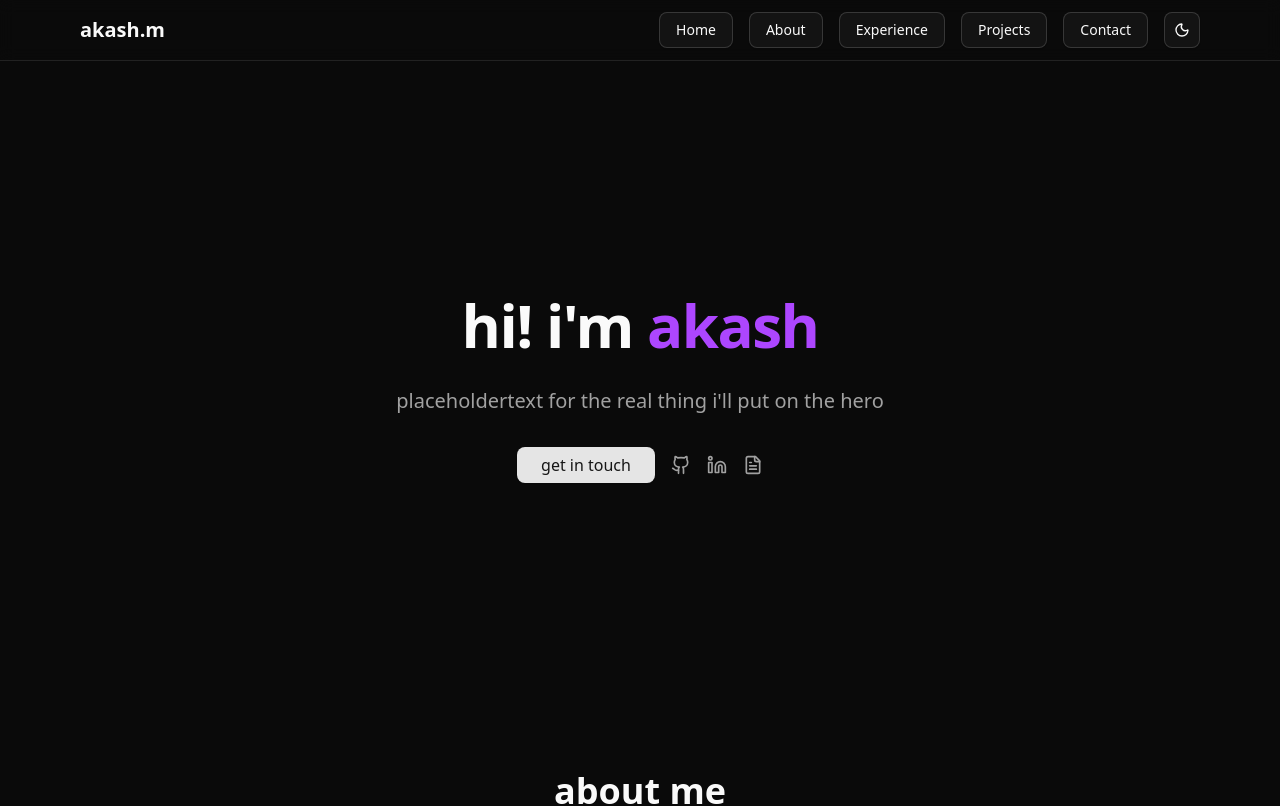
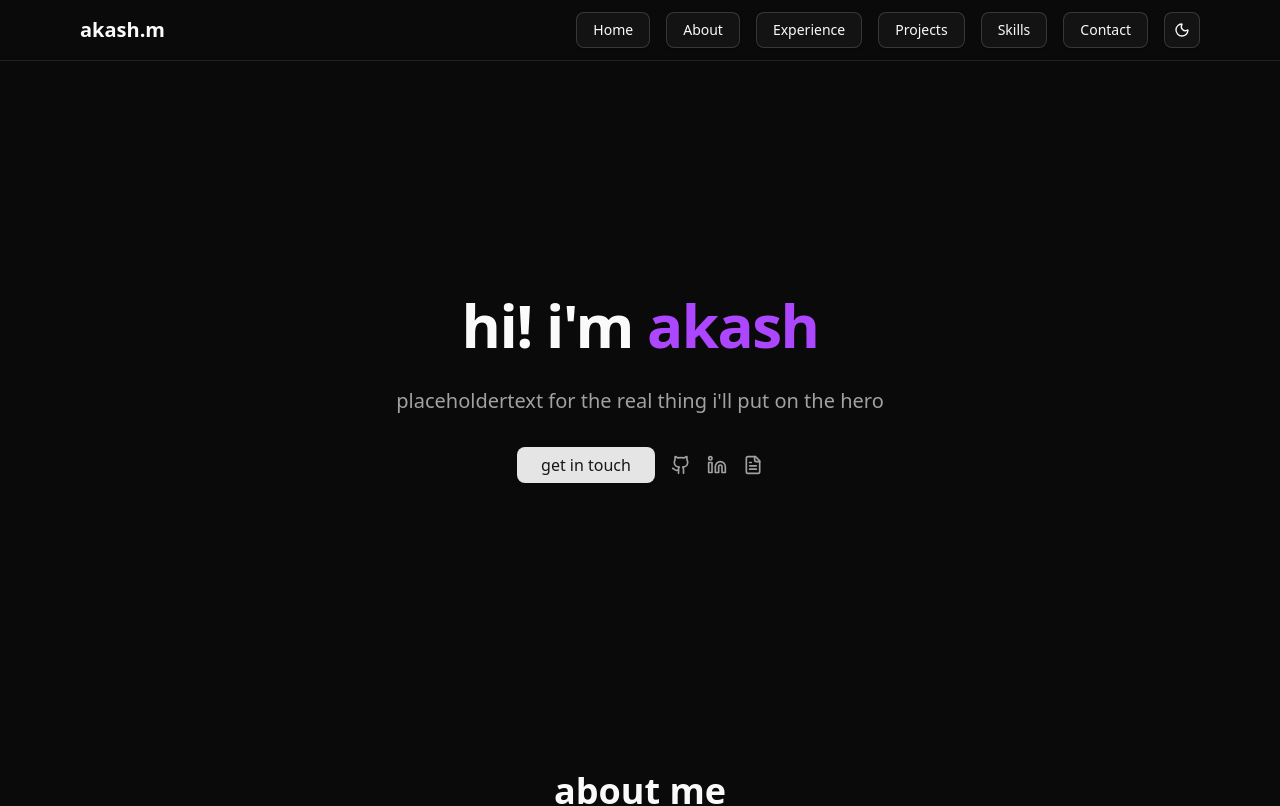
Before and after one commit to akashm6/current_portfolio, a Next.js app: page / in a window 1280 px wide. Shown: the top 806 px of the page. Built offline with nearby package versions, Linux system fonts and the light colour scheme.

Commit message:
added cursor pointer to navbar buttons

```diff
--- a/src/components/Navbar.jsx
+++ b/src/components/Navbar.jsx
@@ -9,10 +9,10 @@ export default function Navbar() {
       <div className="max-w-6xl mx-auto px-4 py-3 flex items-center justify-between">
         <h1 className="text-xl font-bold">akash.m</h1>
         <div className="flex items-center gap-4">
-          {["home", "about", "experience", "projects", "contact"].map(
+          {["home", "about", "experience", "projects", "skills", "contact"].map(
             (section) => (
               <a key={section} href={`#${section}`}>
-                <Button variant="outline" className="capitalize">
+                <Button variant="outline" className="capitalize cursor-pointer">
                   {section}
                 </Button>
               </a>
```
